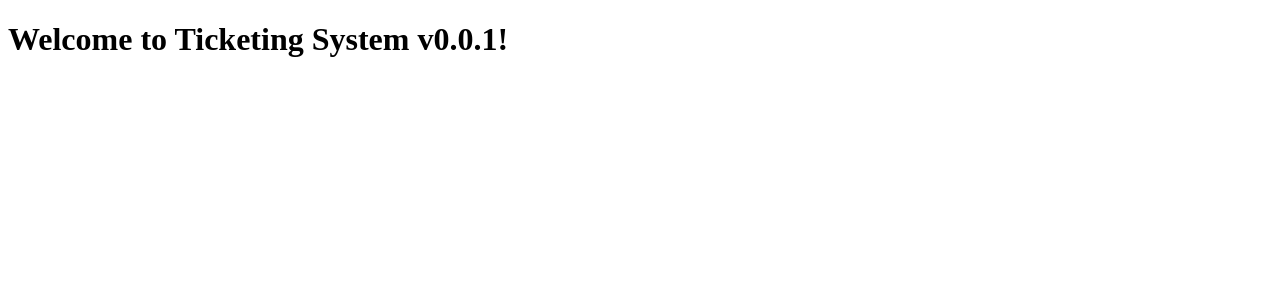
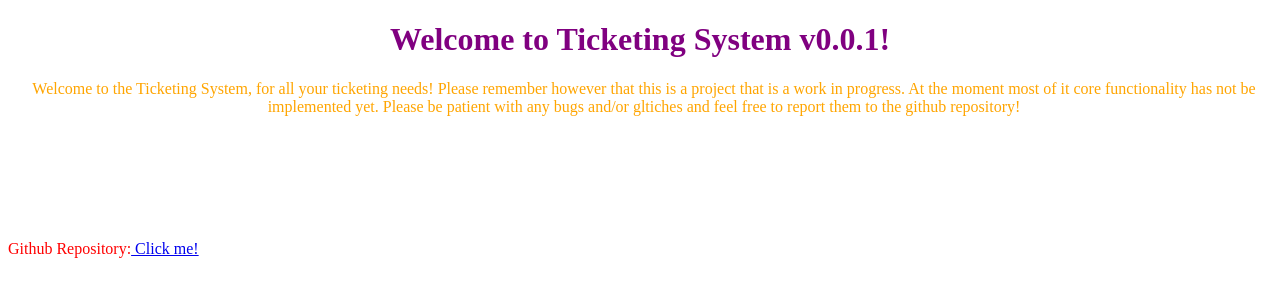
Before and after one commit to TheRealChrisM/TicketingSystem, a plain HTML site: page Home.html in a window 1280 px wide. Drawn offline with Linux system fonts and the light colour scheme.

Commit message:
Created style.css to handle all css styling currently. Also renamed Home.html again to index.html for better compatibility. Finally changed to webpage to be a little more interesting for the time being. Project is now officially in v0.0.2

```diff
--- a/Home.html
+++ b/Home.html
@@ -1,7 +1,19 @@
 <!DOCTYPE HTML>
 <HTML>
+<link href="style.css" rel="stylesheet" type="text/css" />
+
 <h1>Welcome to Ticketing System v0.0.1!</h1>
+
+<p1>
+Welcome to the Ticketing System, for all your ticketing needs!
+Please remember however that this is a project that is a work in progress.
+At the moment most of it core functionality has not be implemented yet.
+Please be patient with any bugs and/or gltiches and feel free to report them to the github repository!
+</p1>
 
 
 
+<l1>
+  Github Repository:<a href="https://github.com/TheRealChrisM/TicketingSystem"> Click me! </a>
+</l1>
 </HTML>
--- /dev/null
+++ b/style.css
@@ -0,0 +1,20 @@
+p1 {
+  color:orange;
+  position:absolute;
+  text-align: center;
+
+}
+
+h1 {
+  color:purple;
+  text-align: center;
+}
+
+l1{
+  color:red;
+  position: absolute;
+  margin-top: 160px;
+  text-align: center;
+
+
+}
```
